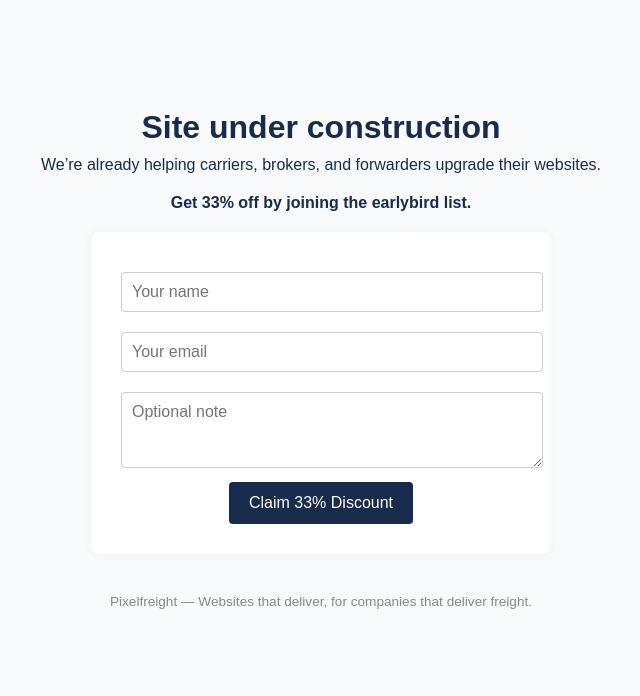
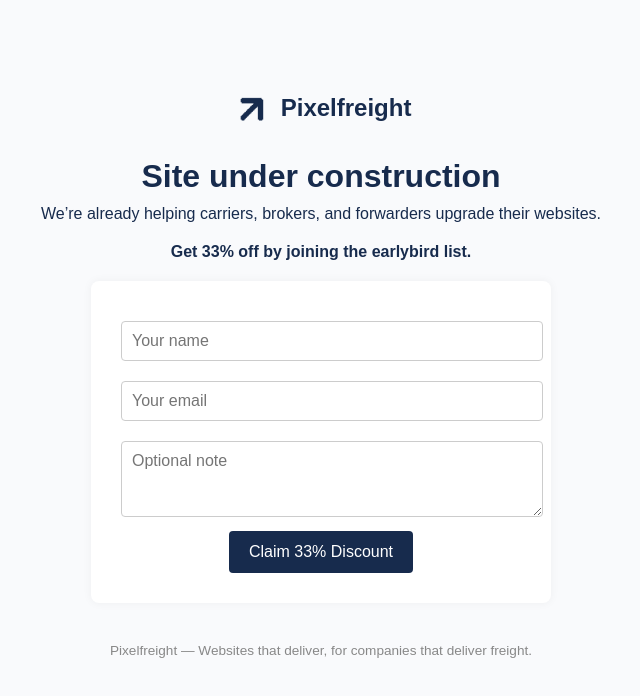
Before and after one commit to datamopping/pixelfreight-landing, a plain HTML site: page index.html in a window 1280 px wide. Shown: the whole page, without its empty margins (319-959 px from the left). Drawn offline with Linux system fonts and the light colour scheme; a web font is replaced by a local one.

Commit message:
Update index.html

```diff
--- a/index.html
+++ b/index.html
@@ -9,6 +9,24 @@
   <link href="https://geisthub.vercel.app/fonts.css" rel="stylesheet" />
 
   <style>
+    .branding {
+  display: flex;
+  align-items: center;
+  justify-content: center;
+  margin-bottom: 30px;
+  gap: 12px;
+}
+
+.logo {
+  height: 40px;
+}
+
+.brand-name {
+  font-size: 1.5rem;
+  font-weight: bold;
+  color: #172b4d;
+}
+
     body {
       font-family: 'Geist', sans-serif;
       background: #f9fafc;
@@ -75,7 +93,10 @@
   </style>
 </head>
 <body>
-
+<div class="branding">
+  <img src="logo.png" alt="Pixelfreight Logo" class="logo" />
+  <span class="brand-name">Pixelfreight</span>
+</div>
   <h1>Site under construction</h1>
   <p>We’re already helping carriers, brokers, and forwarders upgrade their websites.</p>
   <p><strong>Get 33% off by joining the earlybird list.</strong></p>
```
